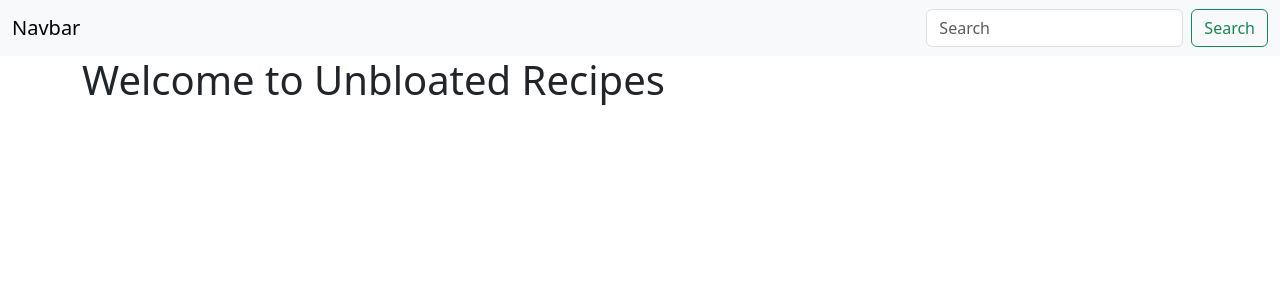
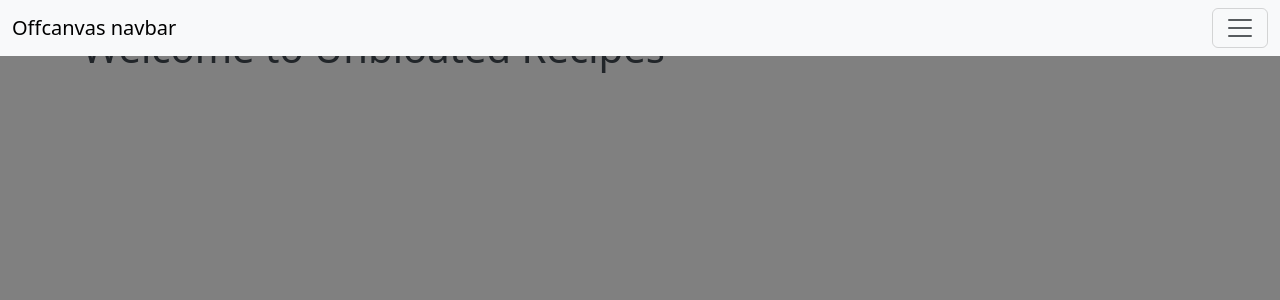
Before and after one commit to SKYWVRD/unbloated-recipes, a Django app: page / in a window 1280 px wide. Shown: the top 300 px of the page. Run offline with Django 4.2, Linux system fonts and the light colour scheme; some libraries are stand-ins or nearby versions.

Commit message:
Link static css files to base template

```diff
--- a/unbloatedrecipes/recipe/templates/home.html
+++ b/unbloatedrecipes/recipe/templates/home.html
@@ -1,4 +1,5 @@
 {% extends 'base.html' %}
 {% block content %}
+
 <h1>Welcome to Unbloated Recipes</h1>
 {% endblock content %}
--- a/unbloatedrecipes/unbloatedrecipes/settings.py
+++ b/unbloatedrecipes/unbloatedrecipes/settings.py
@@ -124,3 +124,7 @@ STATIC_URL = 'static/'
 # https://docs.djangoproject.com/en/4.2/ref/settings/#default-auto-field
 
 DEFAULT_AUTO_FIELD = 'django.db.models.BigAutoField'
+STATIC_URL = "static/"
+STATICFILES_DIRS = [
+    os.path.join(BASE_DIR, 'unbloatedrecipes/static')
+]
--- /dev/null
+++ b/unbloatedrecipes/unbloatedrecipes/static/css/base.css
@@ -0,0 +1,3 @@
+body {
+    background-color: grey;
+}
--- a/unbloatedrecipes/unbloatedrecipes/templates/base.html
+++ b/unbloatedrecipes/unbloatedrecipes/templates/base.html
@@ -8,17 +8,52 @@
     {% load bootstrap5 %}
     {% bootstrap_css %}
     {% bootstrap_javascript %}
+    {% load static %}
+    <link rel="stylesheet" href="{% static 'css/base.css' %}">
 </head>
 <body>
-    <nav class="navbar bg-body-tertiary">
+    <nav class="navbar bg-body-tertiary fixed-top">
         <div class="container-fluid">
-          <a class="navbar-brand">Navbar</a>
-          <form class="d-flex" role="search">
-            <input class="form-control me-2" type="search" placeholder="Search" aria-label="Search">
-            <button class="btn btn-outline-success" type="submit">Search</button>
-          </form>
+          <a class="navbar-brand" href="#">Offcanvas navbar</a>
+          <button class="navbar-toggler" type="button" data-bs-toggle="offcanvas" data-bs-target="#offcanvasNavbar" aria-controls="offcanvasNavbar" aria-label="Toggle navigation">
+            <span class="navbar-toggler-icon"></span>
+          </button>
+          <div class="offcanvas offcanvas-end" tabindex="-1" id="offcanvasNavbar" aria-labelledby="offcanvasNavbarLabel">
+            <div class="offcanvas-header">
+              <h5 class="offcanvas-title" id="offcanvasNavbarLabel">Offcanvas</h5>
+              <button type="button" class="btn-close" data-bs-dismiss="offcanvas" aria-label="Close"></button>
+            </div>
+            <div class="offcanvas-body">
+              <ul class="navbar-nav justify-content-end flex-grow-1 pe-3">
+                <li class="nav-item">
+                  <a class="nav-link active" aria-current="page" href="#">Home</a>
+                </li>
+                <li class="nav-item">
+                  <a class="nav-link" href="#">Link</a>
+                </li>
+                <li class="nav-item dropdown">
+                  <a class="nav-link dropdown-toggle" href="#" role="button" data-bs-toggle="dropdown" aria-expanded="false">
+                    Dropdown
+                  </a>
+                  <ul class="dropdown-menu">
+                    <li><a class="dropdown-item" href="#">Action</a></li>
+                    <li><a class="dropdown-item" href="#">Another action</a></li>
+                    <li>
+                      <hr class="dropdown-divider">
+                    </li>
+                    <li><a class="dropdown-item" href="#">Something else here</a></li>
+                  </ul>
+                </li>
+              </ul>
+              <form class="d-flex mt-3" role="search">
+                <input class="form-control me-2" type="search" placeholder="Search" aria-label="Search">
+                <button class="btn btn-outline-success" type="submit">Search</button>
+              </form>
+            </div>
+          </div>
         </div>
       </nav>
+      <br/>
       <div class="container">
         {% block content %}
         {% endblock content %}
```
